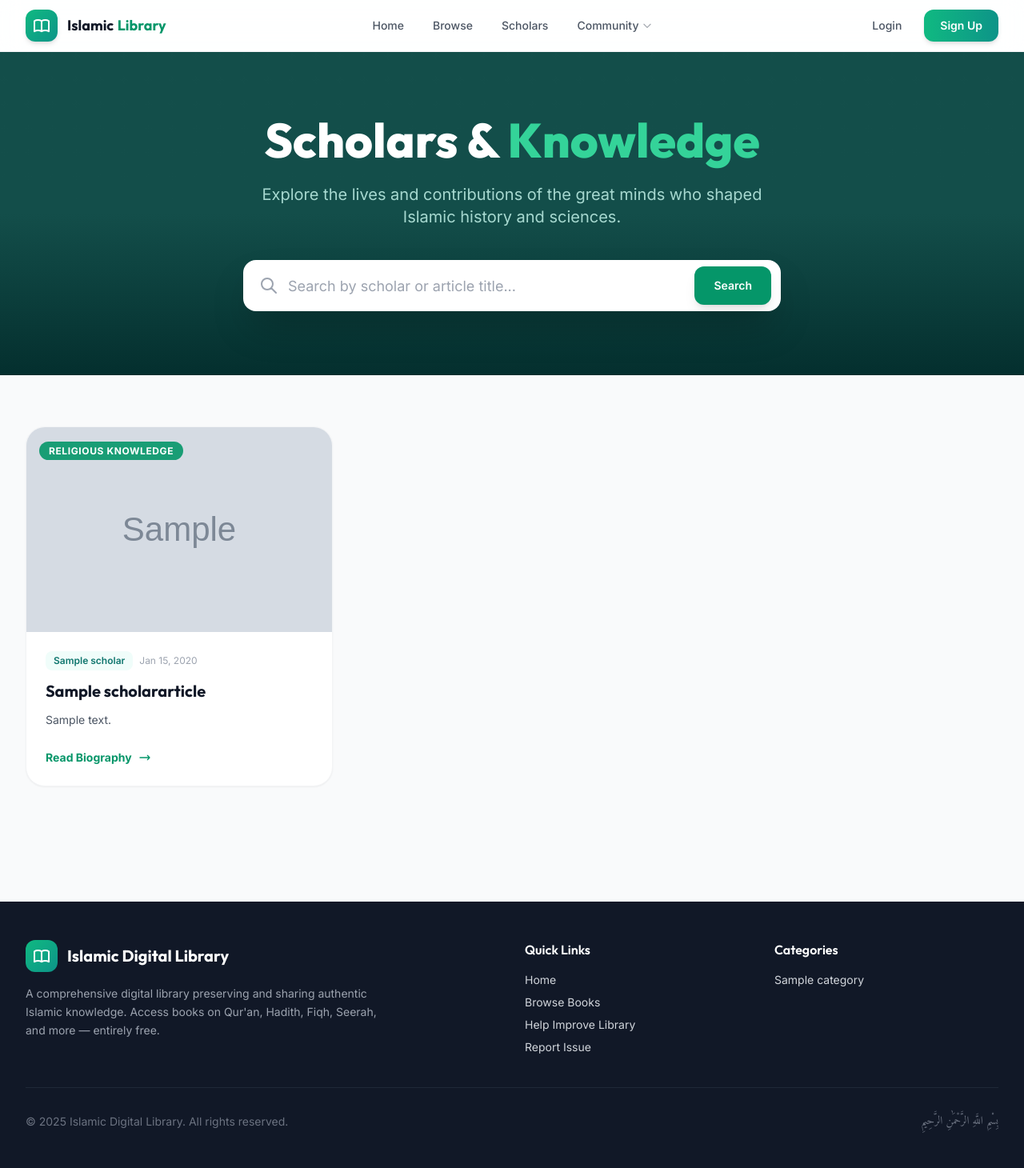
After one commit to AbdurrabKhan198/Digital-Library, a Django app: page /scholars/ in a window 1280 px wide. The commit adds this page. Shown: the whole page at 80% size. Run offline with Django 5.2, Linux system fonts and the light colour scheme; tables that the repository leaves empty hold one stand-in row (values such as "Sample post"); grey boxes marked "Sample" are stand-in pictures; some libraries are stand-ins or nearby versions.

Commit message:
BLog section added for the biography of scholors and s3 storage added

```diff
--- /dev/null
+++ b/blog/apps.py
@@ -0,0 +1,6 @@
+from django.apps import AppConfig
+
+class BlogConfig(AppConfig):
+    default_auto_field = 'django.db.models.BigAutoField'
+    name = 'blog'
+    verbose_name = 'Scholar Blog'
--- /dev/null
+++ b/blog/urls.py
@@ -0,0 +1,10 @@
+from django.urls import path
+from . import views
+
+app_name = 'blog'
+
+urlpatterns = [
+    path('', views.ArticleListView.as_view(), name='article_list'),
+    path('<slug:slug>/', views.ArticleDetailView.as_view(), name='article_detail'),
+    path('<slug:slug>/comment/', views.add_comment, name='add_comment'),
+]
--- /dev/null
+++ b/blog/views.py
@@ -0,0 +1,55 @@
+from django.shortcuts import render, get_object_or_404, redirect
+from django.views.generic import ListView, DetailView
+from django.db.models import Q
+from django.contrib.auth.decorators import login_required
+from .models import ScholarArticle, ScholarArticleComment
+
+class ArticleListView(ListView):
+    model = ScholarArticle
+    template_name = 'blog/article_list.html'
+    context_object_name = 'articles'
+    paginate_by = 9
+
+    def get_queryset(self):
+        queryset = ScholarArticle.objects.filter(is_published=True)
+        query = self.request.GET.get('q')
+        if query:
+            queryset = queryset.filter(
+                Q(title__icontains=query) |
+                Q(scholar__name__icontains=query) |
+                Q(short_description__icontains=query)
+            )
+        return queryset
+
+    def get_context_data(self, **kwargs):
+        context = super().get_context_data(**kwargs)
+        context['search_query'] = self.request.GET.get('q', '')
+        return context
+
+class ArticleDetailView(DetailView):
+    model = ScholarArticle
+    template_name = 'blog/article_detail.html'
+    context_object_name = 'article'
+
+    def get_queryset(self):
+        # Allow authors to see their own unpublished articles?
+        # For now, stick to requirements: published only for public.
+        return ScholarArticle.objects.filter(is_published=True)
+
+    def get_context_data(self, **kwargs):
+        context = super().get_context_data(**kwargs)
+        context['comments'] = self.object.comments.filter(is_approved=True)
+        return context
+
+@login_required
+def add_comment(request, slug):
+    article = get_object_or_404(ScholarArticle, slug=slug, is_published=True)
+    if request.method == 'POST':
+        comment_text = request.POST.get('comment_text')
+        if comment_text:
+            ScholarArticleComment.objects.create(
+                article=article,
+                user=request.user,
+                comment_text=comment_text
+            )
+    return redirect('blog:article_detail', slug=slug)
--- a/myproject/urls.py
+++ b/myproject/urls.py
@@ -9,7 +9,11 @@ from django.conf.urls.static import static
 
 urlpatterns = [
     path("admin/", admin.site.urls),
+    path("ckeditor/", include("ckeditor_uploader.urls")),
     path("accounts/", include("accounts.urls")),
+    # Blog / Scholar Biographies
+    path("scholars/", include("blog.urls")),
+    # Library app
     path("", include("library.urls")),
 ]
 
--- a/requirements.txt
+++ b/requirements.txt
@@ -5,3 +5,4 @@ boto3>=1.34
 Pillow>=10.0
 python-decouple>=3.8
 django-cleanup>=9.0
+django-ckeditor>=6.7
--- a/templates/base.html
+++ b/templates/base.html
@@ -144,6 +144,7 @@
                 <div class="hidden md:flex items-center gap-1">
                     <a href="{% url 'library:home' %}" class="px-4 py-2 rounded-lg text-sm font-medium text-gray-600 hover:text-emerald-700 hover:bg-emerald-50 transition-all">Home</a>
                     <a href="{% url 'library:book_list' %}" class="px-4 py-2 rounded-lg text-sm font-medium text-gray-600 hover:text-emerald-700 hover:bg-emerald-50 transition-all">Browse</a>
+                    <a href="{% url 'blog:article_list' %}" class="px-4 py-2 rounded-lg text-sm font-medium text-gray-600 hover:text-emerald-700 hover:bg-emerald-50 transition-all">Scholars</a>
 
                     {% if user.is_authenticated %}
                         <a href="{% url 'library:book_upload' %}" class="px-4 py-2 rounded-lg text-sm font-medium text-gray-600 hover:text-emerald-700 hover:bg-emerald-50 transition-all">Upload</a>
@@ -202,6 +203,7 @@
             <div class="md:hidden hidden pb-4 border-t border-gray-100 mt-2 pt-3" id="mobile-menu">
                 <a href="{% url 'library:home' %}" class="block px-4 py-2.5 rounded-lg text-sm font-medium text-gray-600 hover:text-emerald-700 hover:bg-emerald-50 transition-all">Home</a>
                 <a href="{% url 'library:book_list' %}" class="block px-4 py-2.5 rounded-lg text-sm font-medium text-gray-600 hover:text-emerald-700 hover:bg-emerald-50 transition-all">Browse Books</a>
+                <a href="{% url 'blog:article_list' %}" class="block px-4 py-2.5 rounded-lg text-sm font-medium text-gray-600 hover:text-emerald-700 hover:bg-emerald-50 transition-all">Scholars</a>
                 {% if user.is_authenticated %}
                     <a href="{% url 'library:book_upload' %}" class="block px-4 py-2.5 rounded-lg text-sm font-medium text-gray-600 hover:text-emerald-700 hover:bg-emerald-50 transition-all">Upload Book</a>
                     <a href="{% url 'library:my_library' %}" class="block px-4 py-2.5 rounded-lg text-sm font-medium text-gray-600 hover:text-emerald-700 hover:bg-emerald-50 transition-all">My Library</a>
--- /dev/null
+++ b/templates/blog/article_list.html
@@ -0,0 +1,125 @@
+{% extends "base.html" %}
+
+{% block title %}Scholars & Biographies - Islamic Digital Library{% endblock %}
+
+{% block content %}
+<!-- Hero Section -->
+<section class="relative bg-teal-900 overflow-hidden py-16 lg:py-20">
+    <!-- Geometric Background Pattern -->
+    <div class="absolute inset-0 islamic-pattern opacity-10"></div>
+    <div class="absolute inset-0 bg-gradient-to-b from-teal-900/50 via-teal-900 to-teal-950"></div>
+
+    <div class="relative max-w-7xl mx-auto px-4 sm:px-6 lg:px-8 text-center">
+        <h1 class="font-display font-extrabold text-3xl md:text-5xl lg:text-6xl text-white mb-6 animate-fade-in-up">
+            Scholars & <span class="text-emerald-400">Knowledge</span>
+        </h1>
+        <p class="max-w-2xl mx-auto text-teal-100/80 text-lg md:text-xl mb-10 animate-fade-in-up stagger-1">
+            Explore the lives and contributions of the great minds who shaped Islamic history and sciences.
+        </p>
+
+        <!-- Search Bar -->
+        <div class="max-w-2xl mx-auto animate-fade-in-up stagger-2">
+            <form action="." method="GET" class="relative group search-glow">
+                <input type="text" name="q" value="{{ search_query }}"
+                    placeholder="Search by scholar or article title..."
+                    class="w-full h-14 md:h-16 pl-14 pr-32 rounded-2xl bg-white shadow-2xl border-none focus:ring-2 focus:ring-emerald-500 text-gray-900 text-lg placeholder-gray-400 transition-all outline-none">
+                <div class="absolute left-5 top-1/2 -translate-y-1/2 text-gray-400">
+                    <svg class="w-6 h-6" fill="none" stroke="currentColor" viewBox="0 0 24 24">
+                        <path stroke-linecap="round" stroke-linejoin="round" stroke-width="2" d="M21 21l-6-6m2-5a7 7 0 11-14 0 7 7 0 0114 0z"></path>
+                    </svg>
+                </div>
+                <button type="submit"
+                    class="absolute right-3 top-1/2 -translate-y-1/2 h-10 md:h-12 px-6 rounded-xl bg-emerald-600 text-white font-semibold text-sm hover:bg-emerald-700 transition-all shadow-lg hover:shadow-xl active:scale-95">
+                    Search
+                </button>
+            </form>
+        </div>
+    </div>
+</section>
+
+<!-- Articles Section -->
+<section class="py-12 lg:py-16">
+    <div class="max-w-7xl mx-auto px-4 sm:px-6 lg:px-8">
+        {% if articles %}
+            <div class="grid grid-cols-1 md:grid-cols-2 lg:grid-cols-3 gap-8">
+                {% for article in articles %}
+                <article class="bg-white rounded-3xl overflow-hidden shadow-sm hover:shadow-xl border border-gray-100 transition-all group">
+                    <!-- Cover Image -->
+                    <div class="relative h-64 overflow-hidden">
+                        {% if article.cover_image %}
+                            <img src="{{ article.cover_image.url }}" alt="{{ article.title }}" class="w-full h-full object-cover group-hover:scale-105 transition-transform duration-500">
+                        {% else %}
+                            <div class="w-full h-full bg-emerald-50 flex items-center justify-center">
+                                <svg class="w-16 h-16 text-emerald-100" fill="none" stroke="currentColor" viewBox="0 0 24 24">
+                                    <path stroke-linecap="round" stroke-linejoin="round" stroke-width="2" d="M16 7a4 4 0 11-8 0 4 4 0 018 0zM12 14a7 7 0 00-7 7h14a7 7 0 00-7-7z"></path>
+                                </svg>
+                            </div>
+                        {% endif %}
+                        <div class="absolute top-4 left-4">
+                            <span class="px-3 py-1 bg-emerald-600/90 backdrop-blur-md text-white text-xs font-bold rounded-full uppercase tracking-wider">
+                                {{ article.knowledge_domain }}
+                            </span>
+                        </div>
+                    </div>
+
+                    <!-- Content -->
+                    <div class="p-6">
+                        <div class="mb-3 flex items-center gap-2">
+                             {% if article.scholar %}
+                                <span class="bg-teal-50 text-teal-700 text-xs font-semibold px-2.5 py-1 rounded-lg">
+                                    {{ article.scholar.name }}
+                                </span>
+                             {% endif %}
+                             <span class="text-gray-400 text-xs">{{ article.created_at|date:"M d, Y" }}</span>
+                        </div>
+                        <h2 class="font-display font-bold text-xl text-gray-900 mb-3 group-hover:text-emerald-700 transition-colors">
+                            <a href="{{ article.get_absolute_url }}">{{ article.title }}</a>
+                        </h2>
+                        <p class="text-gray-600 text-sm line-clamp-3 mb-6">
+                            {{ article.short_description }}
+                        </p>
+                        <a href="{{ article.get_absolute_url }}" class="inline-flex items-center gap-2 text-emerald-600 font-bold text-sm group-hover:gap-3 transition-all">
+                            Read Biography
+                            <svg class="w-4 h-4" fill="none" stroke="currentColor" viewBox="0 0 24 24"><path stroke-linecap="round" stroke-linejoin="round" stroke-width="2" d="M17 8l4 4m0 0l-4 4m4-4H3"></path></svg>
+                        </a>
+                    </div>
+                </article>
+                {% endfor %}
+            </div>
+
+            <!-- Pagination -->
+            {% if is_paginated %}
+            <div class="mt-12 flex justify-center gap-2">
+                {% if page_obj.has_previous %}
+                    <a href="?page={{ page_obj.previous_page_number }}{% if search_query %}&q={{ search_query }}{% endif %}" class="w-10 h-10 flex items-center justify-center rounded-xl bg-white border border-gray-200 text-gray-600 hover:border-emerald-500 hover:text-emerald-600 transition-all">
+                        <svg class="w-5 h-5" fill="none" stroke="currentColor" viewBox="0 0 24 24"><path stroke-linecap="round" stroke-linejoin="round" stroke-width="2" d="M15 19l-7-7 7-7"></path></svg>
+                    </a>
+                {% endif %}
+
+                <span class="px-4 py-2 bg-emerald-50 text-emerald-700 font-semibold rounded-xl border border-emerald-100">
+                    Page {{ page_obj.number }} of {{ paginator.num_pages }}
+                </span>
+
+                {% if page_obj.has_next %}
+                    <a href="?page={{ page_obj.next_page_number }}{% if search_query %}&q={{ search_query }}{% endif %}" class="w-10 h-10 flex items-center justify-center rounded-xl bg-white border border-gray-200 text-gray-600 hover:border-emerald-500 hover:text-emerald-600 transition-all">
+                        <svg class="w-5 h-5" fill="none" stroke="currentColor" viewBox="0 0 24 24"><path stroke-linecap="round" stroke-linejoin="round" stroke-width="2" d="M9 5l7 7-7 7"></path></svg>
+                    </a>
+                {% endif %}
+            </div>
+            {% endif %}
+
+        {% else %}
+            <div class="text-center py-20 bg-white rounded-3xl shadow-sm border border-gray-100">
+                <div class="w-20 h-20 bg-emerald-50 rounded-2xl flex items-center justify-center mx-auto mb-6">
+                    <svg class="w-10 h-10 text-emerald-300" fill="none" stroke="currentColor" viewBox="0 0 24 24">
+                        <path stroke-linecap="round" stroke-linejoin="round" stroke-width="2" d="M16 7a4 4 0 11-8 0 4 4 0 018 0zM12 14a7 7 0 00-7 7h14a7 7 0 00-7-7z"></path>
+                    </svg>
+                </div>
+                <h3 class="font-display font-bold text-xl text-gray-900 mb-2">No biographies found</h3>
+                <p class="text-gray-500">Try adjusting your search query or check back later.</p>
+                <a href="." class="inline-block mt-6 text-emerald-600 font-semibold hover:underline">View all biographies</a>
+            </div>
+        {% endif %}
+    </div>
+</section>
+{% endblock %}
```
Also changed, not shown: blog/admin.py (added, +21 -0 lines), blog/models.py (added, +85 -0 lines), library/models.py (+40 -2 lines), myproject/settings.py (+27 -0 lines), templates/blog/article_detail.html (added, +117 -0 lines), blog/migrations/0001_initial.py (added), blog/migrations/0002_alter_scholararticle_content.py (added), blog/migrations/0003_alter_scholararticle_cover_image.py (added), blog/migrations/__init__.py (added), library/migrations/0005_alter_book_cover_image_alter_book_pdf_file.py (added).
